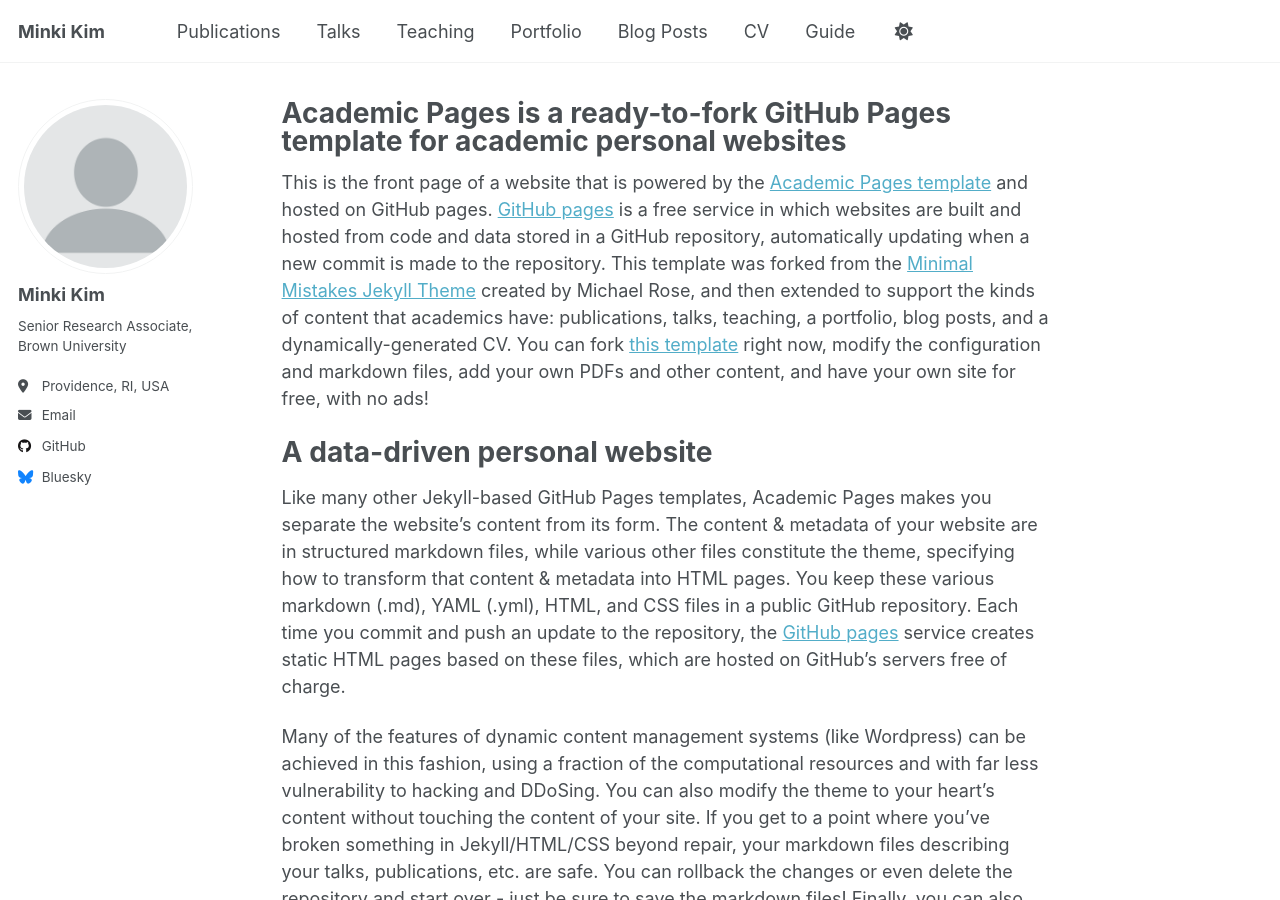
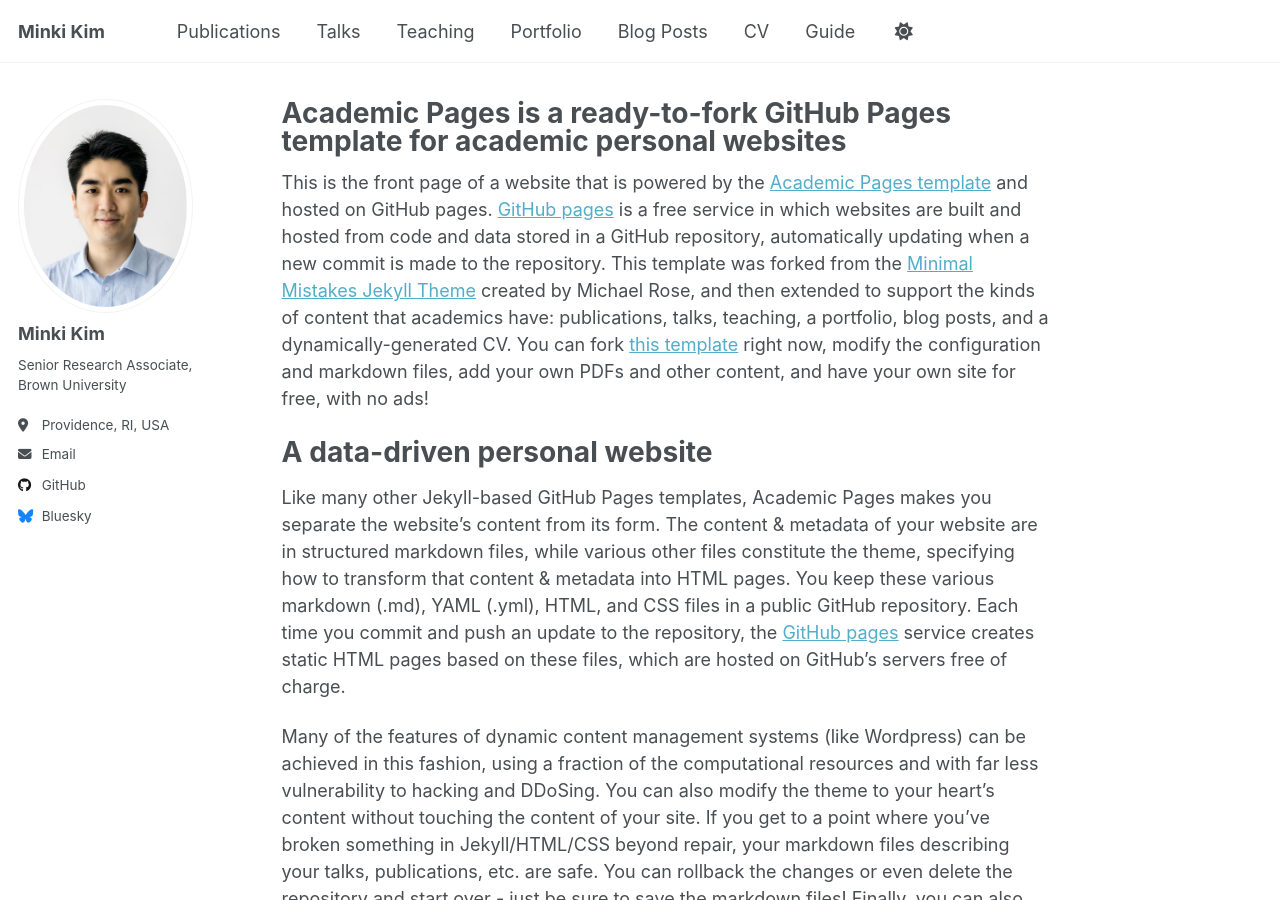
Before and after one commit to mkkim400/mkkim400.github.io, a Jekyll site: the page built from _pages/about.md, in a window 1280 px wide and 900 px high. Built offline with Jekyll 4.4.1, drawn with Linux system fonts in a browser that asks for light colours.

Commit message:
Update _config.yml

```diff
--- a/_config.yml
+++ b/_config.yml
@@ -22,7 +22,7 @@ repository               : "academicpages/academicpages.github.io"
 #               Additional customization can be done by editing /_includes/author-profile.html
 author:
   # Biographic information
-  avatar           : "profile.png"
+  avatar           : "Minki_photo.jpg"
   name             : "Minki Kim"
   pronouns         : # example: "he/him"
   bio              : "Senior Research Associate, Brown University"
```
